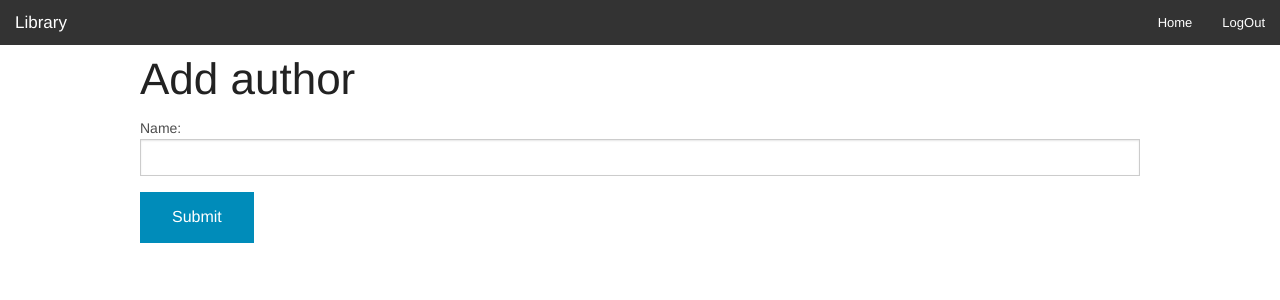
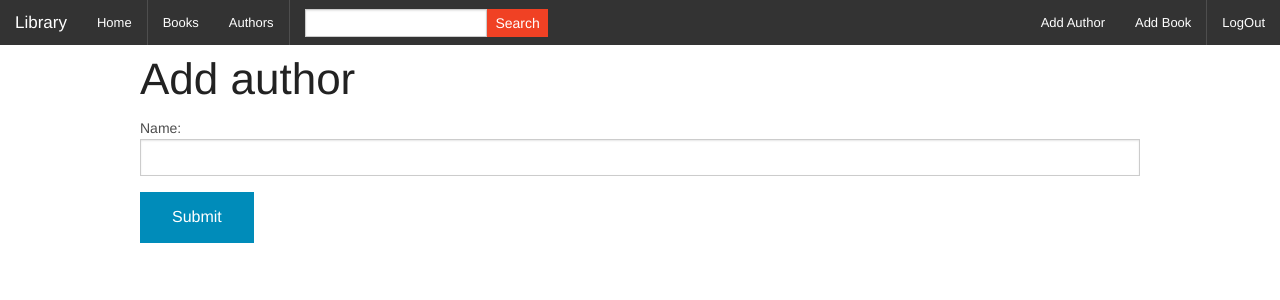
Before and after one commit to InvDeath/test_library, a Flask app: page /author_add in a window 1280 px wide. Shown: the top 300 px of the page. Run offline with Flask 2, Linux system fonts and the light colour scheme; a user stored in the database is signed in; tables that the repository leaves empty hold one stand-in row (values such as "Sample post").

Commit message:
Whoosh doesn't work yet

```diff
--- a/app/__init__.py
+++ b/app/__init__.py
@@ -1,6 +1,8 @@
 from flask import Flask
 from flask.ext.sqlalchemy import SQLAlchemy
 from flask.ext.login import LoginManager
+from flask.ext.whooshalchemy import whoosh_index
+
 
 app = Flask(__name__)
 app.config.from_object('config')
@@ -10,3 +12,6 @@ lm.init_app(app)
 lm.login_view = 'login'
 
 from app import views, models
+
+whoosh_index(app, models.Book)
+whoosh_index(app, models.Author)
--- a/app/forms.py
+++ b/app/forms.py
@@ -22,3 +22,6 @@ class BookForm(Form):
 
 class AuthorForm(Form):
 	name = StringField('name', validators=[DataRequired()])
+
+class SearchForm(Form):
+	search = StringField('search', validators=[DataRequired()])
--- a/app/models.py
+++ b/app/models.py
@@ -10,6 +10,8 @@ author_book = db.Table('author_book',
 
 
 class Book(db.Model):
+    __searchable__ = ['title']
+
     id = db.Column(db.Integer, primary_key=True)
     title = db.Column(db.String(120), index=True)
     authors = db.relationship(
@@ -21,6 +23,8 @@ class Book(db.Model):
 
 
 class Author(db.Model):
+    __searchable__ = ['name']
+
     id = db.Column(db.Integer, primary_key=True)
     name = db.Column(db.String(120), index=True)
 
--- a/app/templates/layout.html
+++ b/app/templates/layout.html
@@ -4,26 +4,35 @@
 <nav class="top-bar" data-topbar role="navigation">
     <ul class="title-area">
         <li class="name">
-            <h1><a href="/">Library</a></h1>
+            <h1><a href="{{ url_for('index') }}">Library</a></h1>
         </li>
     </ul>
     <section class="top-bar-section">
         <ul class="right">
-            <li>
-            	<a href="/">Home</a>
+			{% if g.user.is_authenticated() %}
+            <li><a href="{{ url_for('author_add') }}">Add Author</a></li>
+            <li><a href="{{ url_for('book_add') }}">Add Book</a></li>
+            <li class="divider"></li>
+            <li><a href="{{ url_for('logout') }}">LogOut</a></li>
+            {% else %}
+            <li><a href="{{ url_for('login') }}">Login</a></li>
+            <li><a href="{{ url_for('register') }}">Registration</a></li>
+            {% endif %}
+        </ul>
+        <ul class="left">
+            <li><a href="{{ url_for('index') }}">Home</a></li>
+            <li class="divider"></li>
+            <li><a href="{{ url_for('books') }}">Books</a></li>
+            <li><a href="{{ url_for('authors') }}">Authors</a></li>
+            <li class="divider"></li>
+
+            <li class="has-form">
+                <form class="row collapse" action="{{ url_for('search_result') }}">
+                    <div class="small-9 columns">{{ g.search_form.hidden_tag() }}{{ g.search_form.search(size=20) }}</div>
+                    <div class="small-3 columns"><button class="alert button expand">Search</button></div>
+                </form>
             </li>
-            {% if not g.user.is_authenticated() %}
-            <li>
-            	<a href="/login">Login</a>
-            </li>
-            <li>
-            	<a href="/register">Registration</a>
-            </li>
-			{% else %}
-            <li>
-            	<a href="/logout">LogOut</a>
-            </li>
-            {% endif %}
+
         </ul>
     </section>
 </nav>
--- a/app/views.py
+++ b/app/views.py
@@ -1,7 +1,7 @@
 from flask import render_template, flash, redirect, url_for, g, session, request
 from flask.ext.login import login_user, logout_user, current_user, login_required
 from app import app, lm, db
-from .forms import LoginForm, RegisterForm, BookForm, AuthorForm
+from .forms import LoginForm, RegisterForm, BookForm, AuthorForm, SearchForm
 from .models import User, Book, Author
 
 
@@ -61,6 +61,7 @@ def load_user(id):
 @app.before_request
 def before_request():
     g.user = current_user
+    g.search_form = SearchForm()
 
 @app.route('/book_add', methods=['GET', 'POST'])
 @login_required
@@ -147,3 +148,15 @@ def author_delete(id):
 
     flash('Author has been deleted', 'success')
     return redirect(url_for('index'))
+
+@app.route('/books')
+def books():
+    pass
+
+@app.route('/authors')
+def authors():
+    pass
+
+@app.route('/search_result')
+def search_result():
+    return 'search results'
--- a/config.py
+++ b/config.py
@@ -7,3 +7,5 @@ SQLALCHEMY_MIGRATE_REPO = os.path.join(basedir, 'db_repository')
 
 WTF_CSRF_ENABLED = True,
 SECRET_KEY = 'qwerty'
+
+WHOOSH_BASE = os.path.join(basedir, 'search.db')
```
